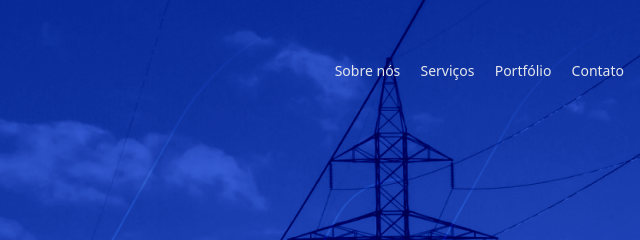
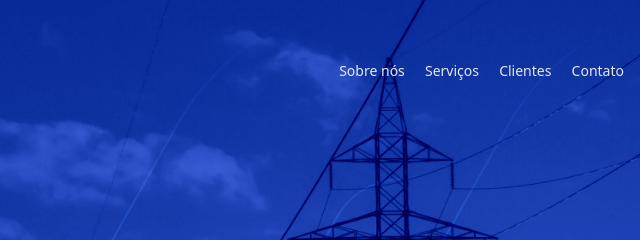
Before and after one commit to wellsUX/projeto-1tw, a website: page src/index.html in a window 1280 px wide. Shown: the top 240 px of the page, 640-1280 px from the left. Drawn offline with Linux system fonts and the light colour scheme.

Commit message:
troca do titulo portfolio pelo titulo clientes

```diff
--- a/src/index.html
+++ b/src/index.html
@@ -16,7 +16,7 @@
                 <ul class="space-x-4">
                     <a href="" class="text-sm text-gray-200">Sobre nós</a>
                     <a href="" class="text-sm text-gray-200">Serviços</a>
-                    <a href="" class="text-sm text-gray-200">Portfólio</a>
+                    <a href="" class="text-sm text-gray-200">Clientes</a>
                     <a href="" class="text-sm text-gray-200">Contato</a>
                 </ul>
             </div>
```
